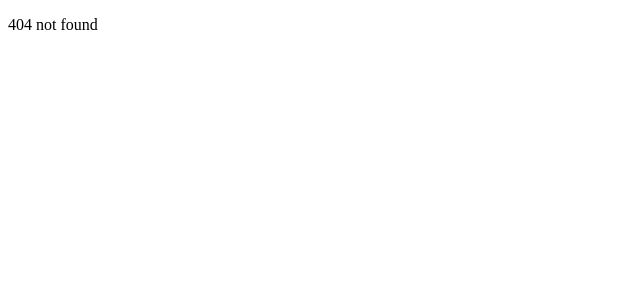
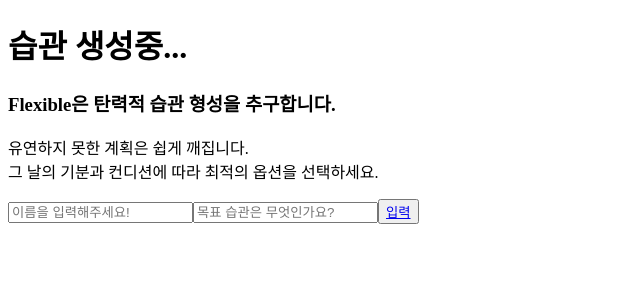
Before and after one commit to CodeSoom/project-react-2-onys-programmer, a React app: page /habit-create in a window 1280 px wide. Before the commit this address had no page. Shown: the top 300 px of the page, without its empty margins (0-640 px from the left). Built offline with nearby package versions, Linux system fonts and the light colour scheme.

Commit message:
Rename path name
rename path name as kebab case

```diff
--- a/src/App.jsx
+++ b/src/App.jsx
@@ -19,9 +19,9 @@
       <Switch>
         <Route exact path="/" component={HomePage} />
         <Route exact path="/greet" component={GreetPage} />
-        <Route exact path="/habitcreate" component={HabitCreateContainer} />
-        <Route exact path="/habitmatrix" component={HabitMatrixContainer} />
-        <Route path="/guide/verticalflexibility" component={VerticalFlexibility} />
+        <Route exact path="/habit-create" component={HabitCreateContainer} />
+        <Route exact path="/habit-matrix" component={HabitMatrixContainer} />
+        <Route path="/guide/vertical-flexibility" component={VerticalFlexibility} />
         <Route component={NotFoundPage} />
       </Switch>
     </div>
--- a/src/GreetPage.jsx
+++ b/src/GreetPage.jsx
@@ -7,7 +7,7 @@
     <>
       <h1>Flexible에 오신 것을 환영합니다!</h1>
       <p>Flexible은 귀하의 발전에 최상의 assist를 제공하는 utility가 될 것입니다.</p>
-      <button><Link to="/habitcreate">습관 생성 단계로</Link></button>
+      <button><Link to="/habit-create">습관 생성 단계로</Link></button>
     </>
   );
 }
--- a/src/HabitForm.jsx
+++ b/src/HabitForm.jsx
@@ -39,7 +39,7 @@
         type="button"
         onClick={onClick}
       >
-        <Link to="habitmatrix">
+        <Link to="habit-matrix">
           입력
         </Link>
     </button>
```
Also changed, not shown: 1 other file (tests, documents, lock files or other folders).
